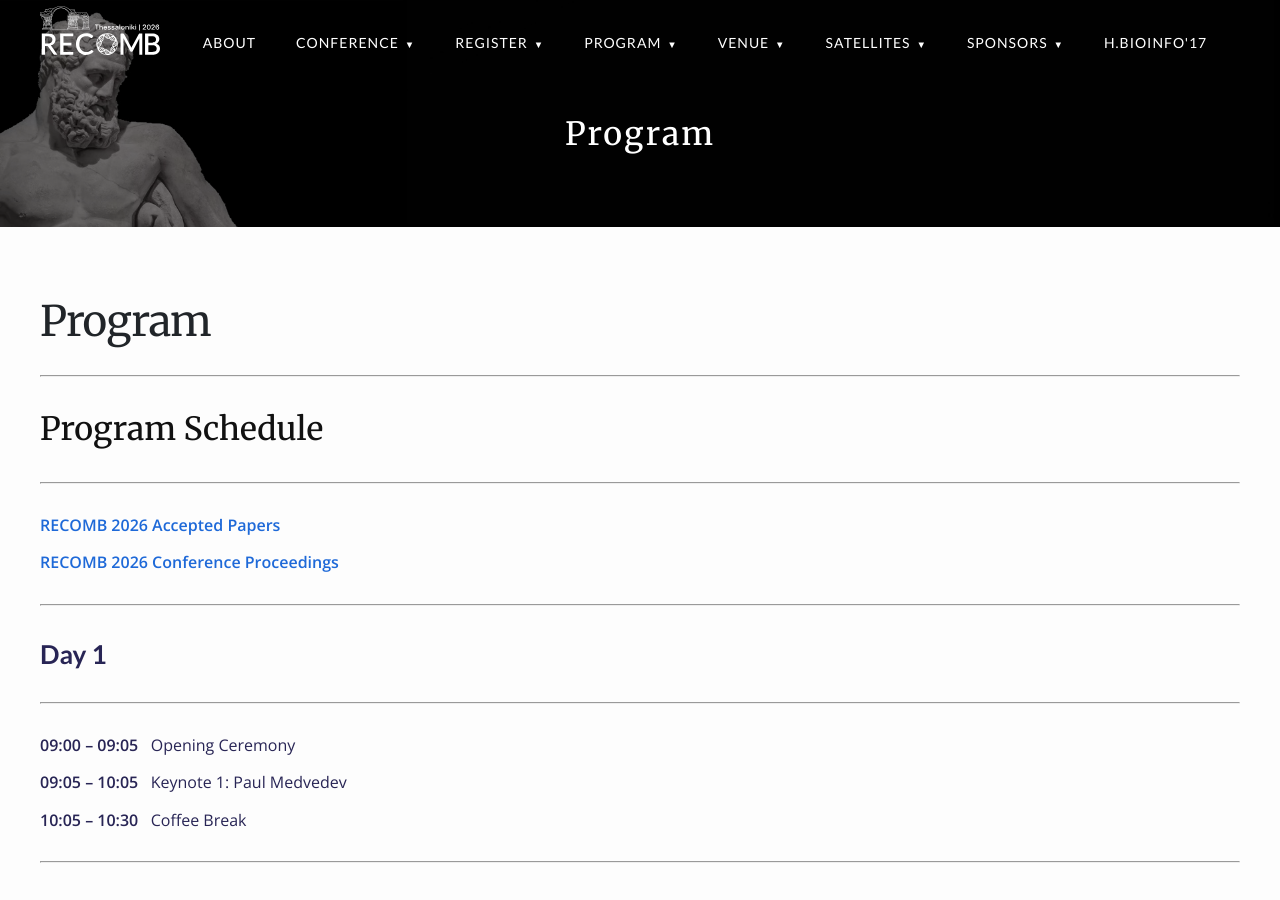
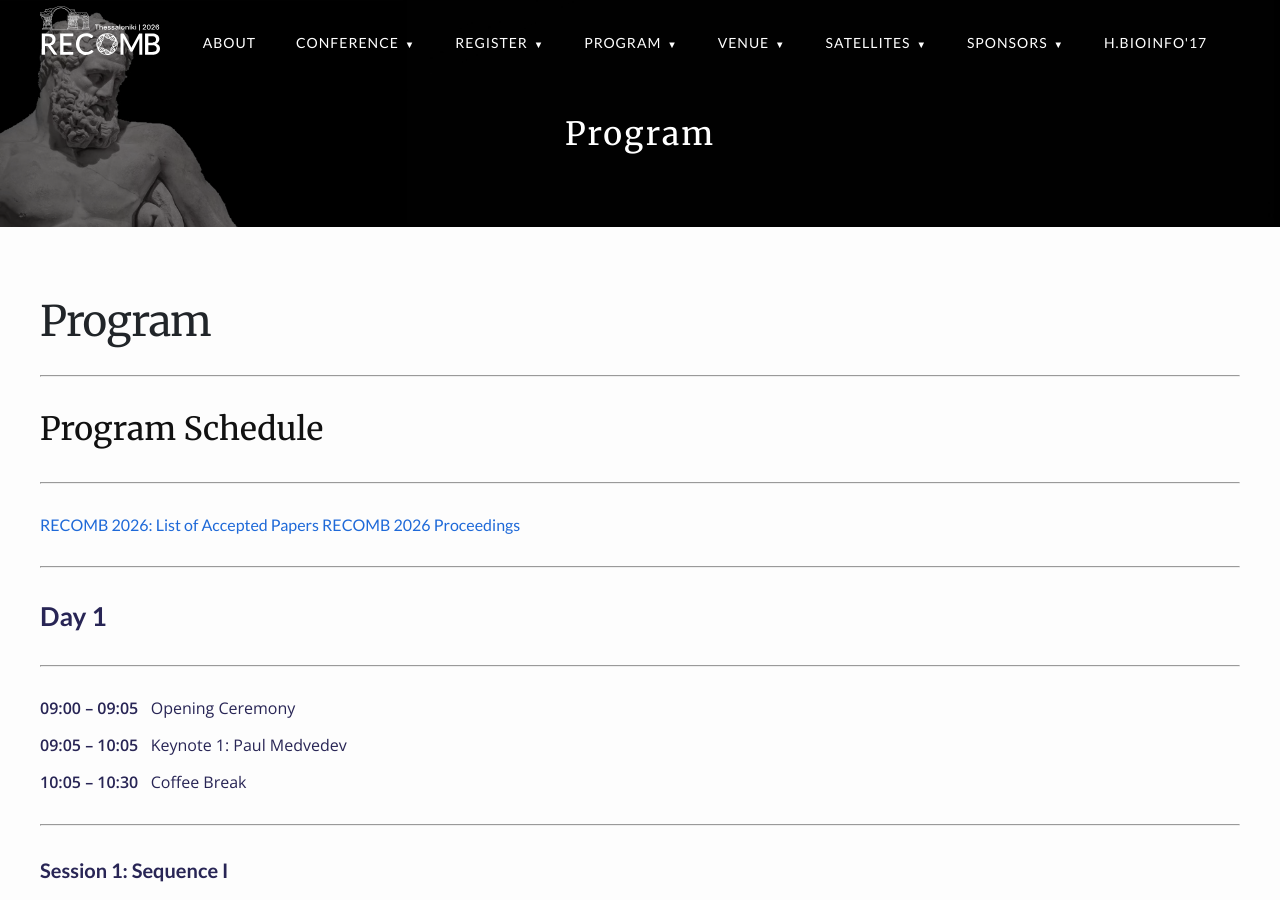
Before and after one commit to recomb-conference/recomb2026, a Jekyll site: the page built from programn.md, in a window 1280 px wide and 900 px high. Built offline with Jekyll 4.4.1, drawn with Linux system fonts in a browser that asks for light colours; nearby versions of some CDN libraries; our own code applies the rules of GitHub Pages for plain Markdown files.

Commit message:
Update programn.md

```diff
--- a/programn.md
+++ b/programn.md
@@ -6,9 +6,10 @@
 
 -----
 
-**[RECOMB 2026 Accepted Papers](#)**
-
-**[RECOMB 2026 Conference Proceedings](#)**
+  <div class="program-links">
+    <a class="program-link" href="{{ '/accepted_papers.md' | relative_url }}">RECOMB 2026: List of Accepted Papers</a>
+    <a class="program-link" href="https://recomb.org/proceedings/proceedings/2030-2026/2026/">RECOMB 2026 Proceedings</a>
+  </div>
 
 -----
 
```
